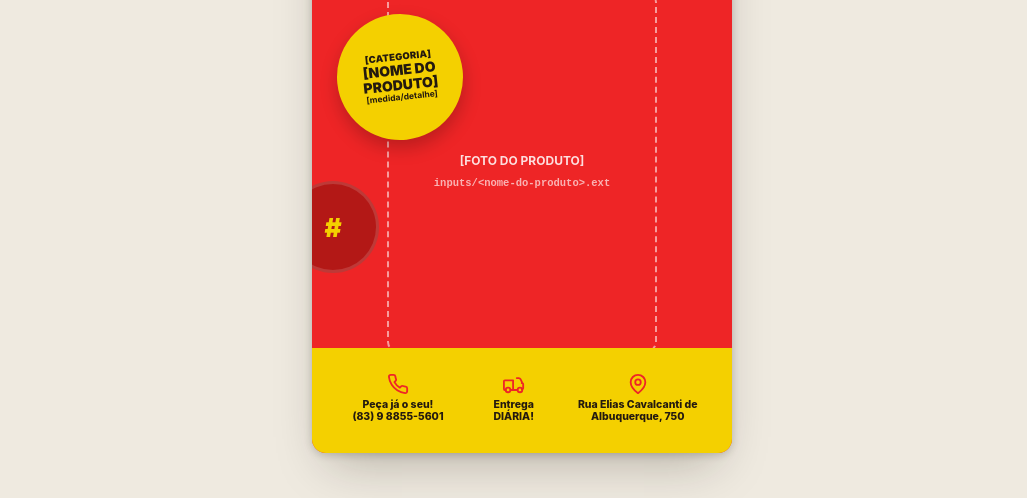
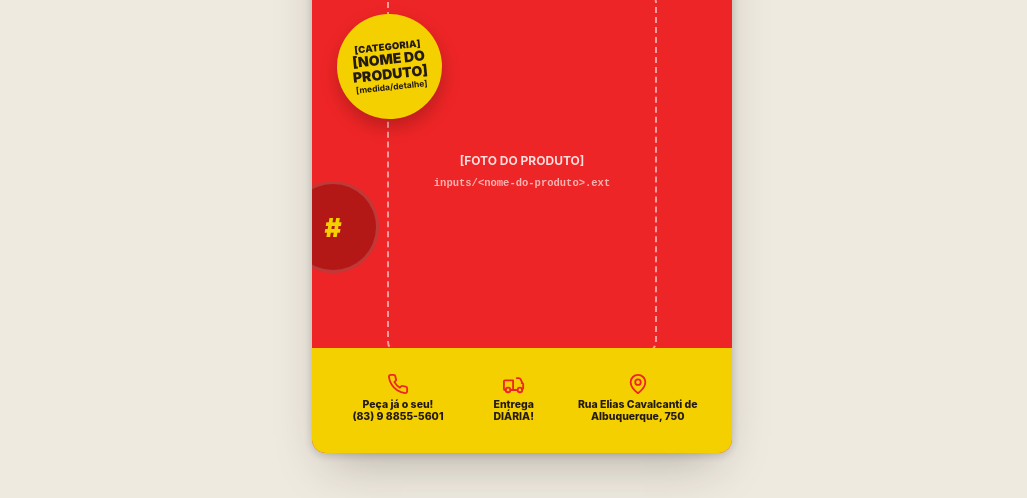
Before and after one commit to pillarmatcon/pillar-squad, a plain HTML site: page Operacional/clientes/construmais/outputs/2 - Domínio Territorial/4 - Posts de Produto/template-tem-na-construmais.html in a window 1280 px wide. Shown: the part 290-788 px from the top of the page, without its empty margins (118-1145 px from the left). Drawn offline with Linux system fonts and the light colour scheme.

Commit message:
Reduz tamanho do balão amarelo no template Tem na Construmais
Mantém o tamanho da fonte interna, apenas diminui o diâmetro do selo.

Co-Authored-By: Claude Sonnet 5 <noreply@anthropic.com>

```diff
--- a/Operacional/clientes/construmais/outputs/2 - Domínio Territorial/4 - Posts de Produto/template-tem-na-construmais.html
+++ b/Operacional/clientes/construmais/outputs/2 - Domínio Territorial/4 - Posts de Produto/template-tem-na-construmais.html
@@ -165,7 +165,7 @@
     position: absolute;
     top: 6%;
     left: 6%;
-    width: 30%;
+    width: 25%;
     aspect-ratio: 1;
     background: var(--yellow);
     border-radius: 50%;
@@ -174,6 +174,7 @@
     align-items: center;
     justify-content: center;
     text-align: center;
+    padding: 2%;
     box-shadow: 0 8px 18px rgba(0,0,0,0.22);
     transform: rotate(-6deg);
   }
```
